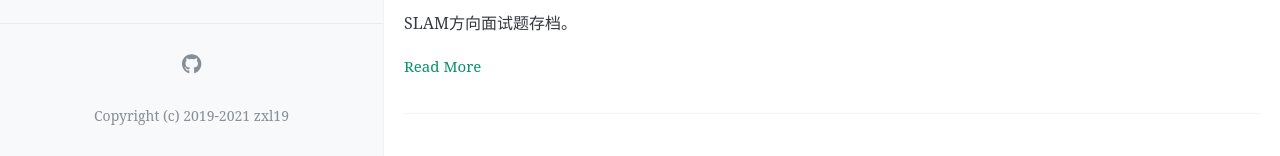
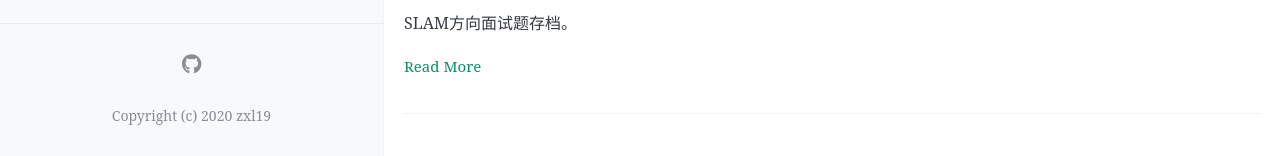
Before and after one commit to zxl19/zxl19.github.io, a Jekyll site: the page built from index.html, in a window 1280 px wide and 900 px high, scrolled down 587 px. Shown: the part 737-893 px from the top of the window. Built offline with Jekyll 4.4.1, drawn with Linux system fonts in a browser that asks for light colours; formulas are drawn with MathJax 3; the list of posts is cut into pages by our own code; comment, search, counter and statistics services are not loaded.

Commit message:
Update _config.yml

```diff
--- a/_config.yml
+++ b/_config.yml
@@ -66,7 +66,7 @@ footer-links:
   youtube: # channel/<your_long_string> or user/<user-name>
 
 # 站点页脚的文字
-footer-text: Copyright (c) 2019-2021 zxl19
+footer-text: Copyright (c) 2020 zxl19
 
 #
 # 评论，注意，请不要同时添加多种不同的评论区
```
